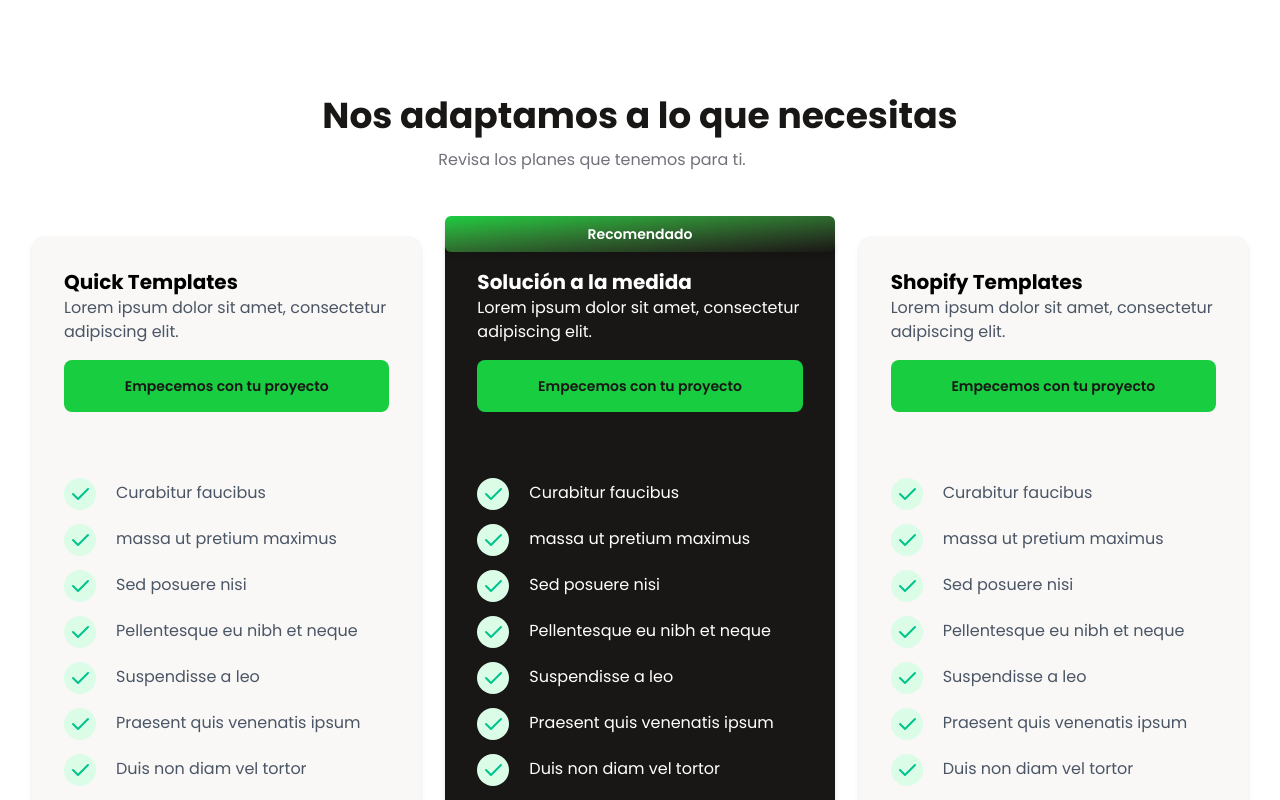
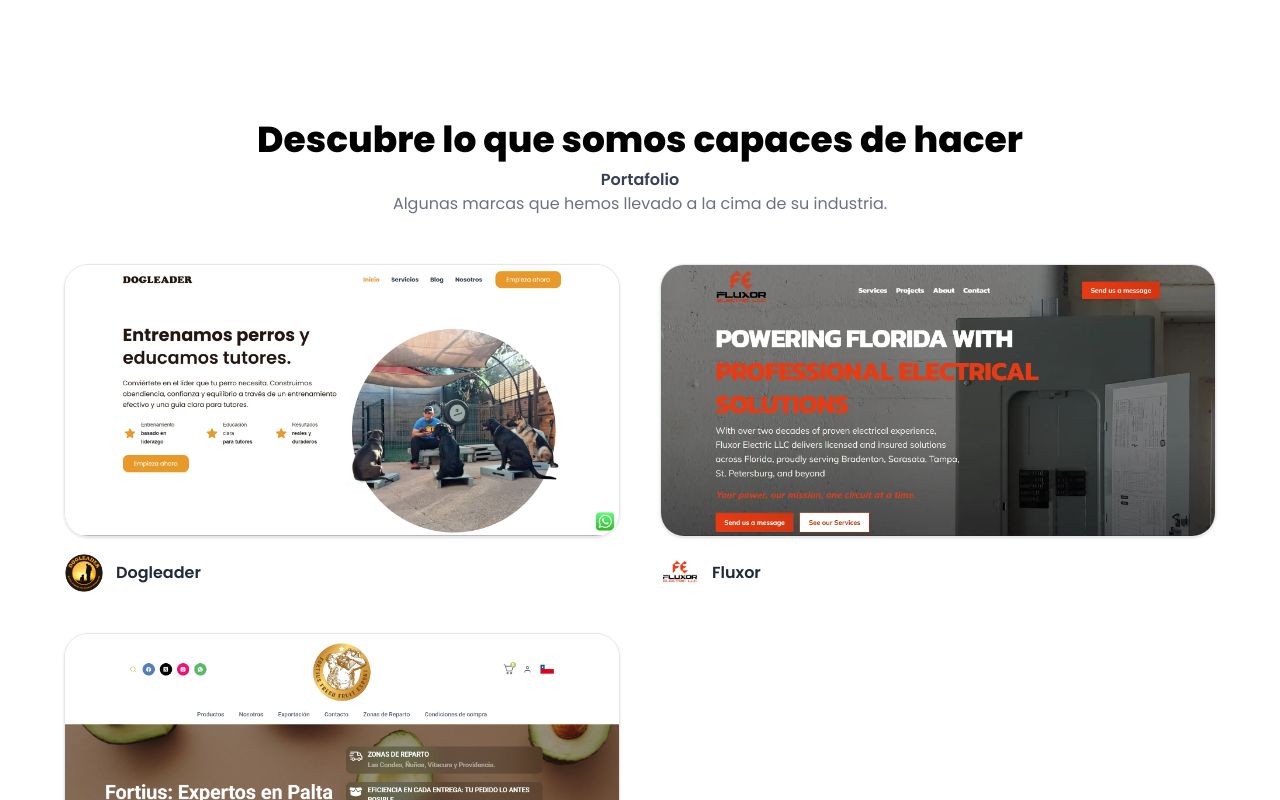
Before and after one commit to omar15hr/peak, a Next.js app: page /portafolio in a window 1280 px wide. Shown: the part 420-1220 px from the top of the page. Built offline with nearby package versions, Linux system fonts and the light colour scheme.

Commit message:
mejoramos imagen del hero, animaciones de las paginas

```diff
--- a/app/(site)/portafolio/page.tsx
+++ b/app/(site)/portafolio/page.tsx
@@ -1,4 +1,4 @@
-import Pricing from "@/app/components/Pricing";
+import ProjectsGrid from "@/app/components/ProjectsGrid";
 
 export default function Portafolio() {
   return (
@@ -11,7 +11,7 @@
           En cada proyecto buscamos precisión, intención y resultados. Sitios web diseñados estratégicamente para comunicar mejor, escalar y diferenciarse en un entorno cada vez más competitivo.
         </p>
       </div>
-      <Pricing />
+      <ProjectsGrid />
     </section>
   );
 }
--- a/app/components/HeroSection.tsx
+++ b/app/components/HeroSection.tsx
@@ -12,7 +12,7 @@
           initial={{ opacity: 0, y: 40 }}
           animate={{ opacity: 1, y: 0 }}
           transition={{ duration: 0.8, ease: "easeOut" }}
-          className="absolute top-10 right-6 md:right-16 lg:right-2 w-100 md:w-80 lg:w-180 z-10 pointer-events-none"
+          className="absolute top-10 right-2 md:right-16 lg:right-2 w-100 md:w-80 lg:w-180 z-10 pointer-events-none"
         >
           <Image
             src="/hero-section-img.webp"
--- a/app/components/Pricing.tsx
+++ b/app/components/Pricing.tsx
@@ -1,3 +1,6 @@
+"use client";
+
+import { motion } from "motion/react";
 import { CheckIcon } from "./Icons";
 
 export default function Pricing() {
@@ -52,57 +55,103 @@
   return (
     <section className="py-14">
       <div className="max-w-7xl mx-auto px-4 text-gray-600 md:px-8">
-        <div className="relative max-w-2xl mx-auto text-center">
+        <motion.div
+          initial={{ opacity: 0, y: 25 }}
+          whileInView={{ opacity: 1, y: 0 }}
+          transition={{ duration: 0.7, ease: "easeOut" }}
+          viewport={{ once: true }}
+          className="relative max-w-2xl mx-auto text-center"
+        >
           <h3 className="text-[#191715] text-3xl font-bold sm:text-4xl">
             Nos adaptamos a lo que necesitas
           </h3>
           <div className="mt-3 max-w-xl text-[#71717A]">
             <p>Revisa los planes que tenemos para ti.</p>
           </div>
-        </div>
+        </motion.div>
+
         <div className="mt-16 justify-center gap-6 sm:grid sm:grid-cols-2 sm:space-y-0 lg:grid-cols-3">
           {plans.map((item, idx) => (
-            <div
+            <motion.div
               key={idx}
+              initial={{ opacity: 0, scale: 0.95, y: 25 }}
+              whileInView={{ opacity: 1, scale: 1, y: 0 }}
+              transition={{
+                duration: 0.6,
+                ease: "easeOut",
+                delay: idx * 0.12,
+              }}
+              viewport={{ once: true }}
               className={`relative shadow-md flex-1 flex items-stretch flex-col rounded-xl mt-6 sm:mt-0 ${
                 item.isMostPop
                   ? "mt-10 bg-[#191715] text-white"
                   : "bg-[#F9F8F6]"
               }`}
             >
-              {item.isMostPop ? (
-                <span className="w-full absolute -top-5 left-0 right-0 mx-auto px-3 py-2 rounded-md shadow-md bg-linear-to-br from-[#18CD40] to-[#191715] text-center text-white text-sm font-semibold">
+              {item.isMostPop && (
+                <motion.span
+                  initial={{ opacity: 0, y: -10 }}
+                  whileInView={{ opacity: 1, y: 0 }}
+                  transition={{ duration: 0.4, ease: "easeOut" }}
+                  viewport={{ once: true }}
+                  className="w-full absolute -top-5 left-0 right-0 mx-auto px-3 py-2 rounded-md shadow-md bg-linear-to-br from-[#18CD40] to-[#191715] text-center text-white text-sm font-semibold"
+                >
                   Recomendado
+                </motion.span>
+              )}
+
+              <div className="p-8 space-y-4">
+                <span
+                  className={`font-bold text-xl ${
+                    item.isMostPop ? "text-white" : "text-black"
+                  }`}
+                >
+                  {item.name}
                 </span>
-              ) : (
-                ""
-              )}
-              <div className="p-8 space-y-4">
-                {item.isMostPop ? (
-                  <span className="text-white font-bold text-xl">
-                    {item.name}
-                  </span>
-                ) : (
-                  <span className="text-black font-bold text-xl">
-                    {item.name}
-                  </span>
-                )}
+
                 <p>{item.desc}</p>
-                <button className="px-3 text-[#191715] py-4 rounded-lg w-full font-semibold text-sm duration-150 bg-[#18CD40] hover:bg-[#18CD40]/80 active:bg-[#18CD40]/80 cursor-pointer">
+
+                <motion.button
+                  initial={{ opacity: 0, scale: 0.9 }}
+                  whileInView={{ opacity: 1, scale: 1 }}
+                  transition={{ duration: 0.4, ease: "easeOut" }}
+                  viewport={{ once: true }}
+                  className="px-3 text-[#191715] py-4 rounded-lg w-full font-semibold text-sm duration-150 bg-[#18CD40] hover:bg-[#18CD40]/80 active:bg-[#18CD40]/80 cursor-pointer"
+                >
                   Empecemos con tu proyecto
-                </button>
+                </motion.button>
               </div>
-              <ul className="p-8 space-y-3">
+
+              <motion.ul
+                initial="hidden"
+                whileInView="visible"
+                viewport={{ once: true }}
+                variants={{
+                  hidden: {},
+                  visible: {
+                    transition: { staggerChildren: 0.08 },
+                  },
+                }}
+                className="p-8 space-y-3"
+              >
                 {item.features.map((featureItem, idx) => (
-                  <li key={idx} className="flex items-center gap-5">
+                  <motion.li
+                    key={idx}
+                    variants={{
+                      hidden: { opacity: 0, x: -15 },
+                      visible: { opacity: 1, x: 0 },
+                    }}
+                    transition={{ duration: 0.4, ease: "easeOut" }}
+                    className="flex items-center gap-5"
+                  >
                     <div className="shrink-0 mt-0.5 w-8 h-8 rounded-full bg-green-100 flex items-center justify-center text-[#00c48c]">
                       <CheckIcon />
                     </div>
                     {featureItem}
-                  </li>
+                  </motion.li>
                 ))}
-              </ul>
-            </div>
+              </motion.ul>
+            </motion.div>
           ))}
         </div>
       </div>
```
